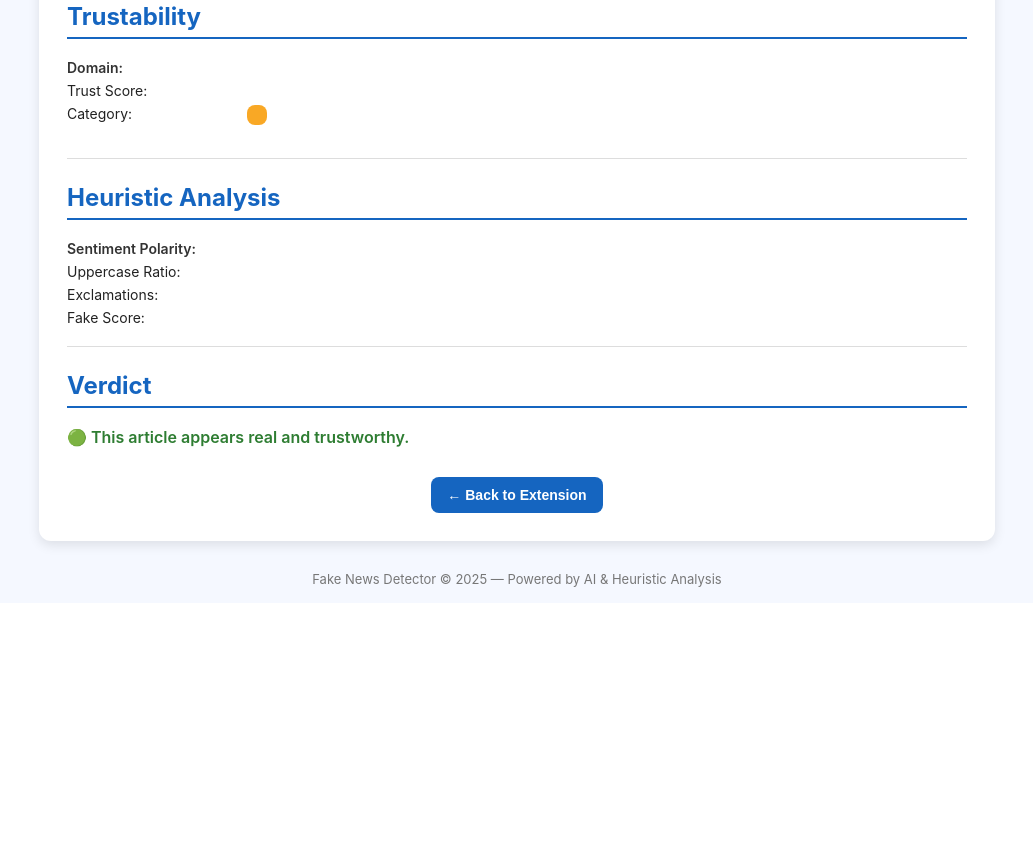
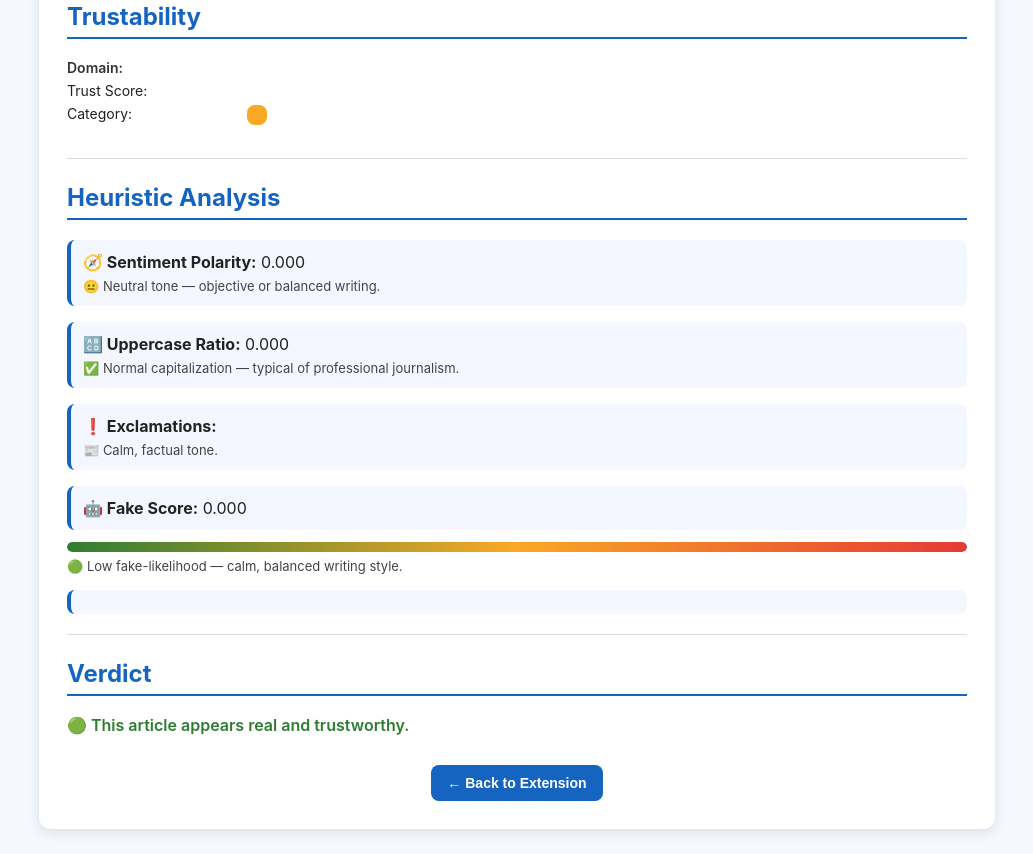
Before and after one commit to JazL0T/FakeNewsDetector, a Flask app: template backend/templates/full-report.html in a window 1280 px wide. Shown: the part 634-1488 px from the top of the page, without its empty margins (123-1156 px from the left). Before the commit the page ends 1221 px from the top, so only its background shows below. Run offline with Flask 3, Linux system fonts and the light colour scheme; the template is opened without the code that fills it, so the values that code supplies are empty.

Commit message:
Update full-report.html

```diff
--- a/backend/templates/full-report.html
+++ b/backend/templates/full-report.html
@@ -22,15 +22,8 @@
       box-shadow: 0 2px 8px rgba(0, 0, 0, 0.15);
     }
 
-    header h1 {
-      font-size: 20px;
-      margin: 0;
-    }
-
-    .username {
-      font-weight: 600;
-      font-size: 14px;
-    }
+    header h1 { font-size: 20px; margin: 0; }
+    .username { font-weight: 600; font-size: 14px; }
 
     main {
       max-width: 900px;
@@ -56,10 +49,7 @@
       font-size: 14px;
     }
 
-    .keyval div:first-child {
-      font-weight: 600;
-      color: #333;
-    }
+    .keyval div:first-child { font-weight: 600; color: #333; }
 
     .prediction {
       font-size: 18px;
@@ -83,12 +73,42 @@
       padding-bottom: 16px;
     }
 
-    .divider {
-      height: 1px;
-      background: #ddd;
-      margin: 20px 0;
+    .divider { height: 1px; background: #ddd; margin: 20px 0; }
+
+    /* === Heuristic Analysis Styles === */
+    .heuristics p {
+      background: #f4f7ff;
+      padding: 12px;
+      border-radius: 8px;
+      margin-bottom: 12px;
+      border-left: 4px solid #1565c0;
     }
 
+    .heuristics small {
+      color: #444;
+      display: block;
+      margin-top: 6px;
+      font-size: 13px;
+    }
+
+    /* Gauge bar for Fake Score */
+    .gauge {
+      height: 10px;
+      width: 100%;
+      background: #e0e0e0;
+      border-radius: 6px;
+      margin-top: 6px;
+      overflow: hidden;
+    }
+
+    .gauge-bar {
+      height: 100%;
+      border-radius: 6px;
+      background: linear-gradient(90deg, #2e7d32, #f9a825, #e53935);
+      transition: width 0.6s ease;
+    }
+
+    /* Evidence Section */
     .evidence-box {
       display: flex;
       flex-direction: column;
@@ -106,15 +126,8 @@
       transition: background 0.2s ease;
     }
 
-    .evidence-line.fake {
-      background: #ffcdd2;
-      border-left: 4px solid #e53935;
-    }
-
-    .evidence-line.real {
-      background: #c8e6c9;
-      border-left: 4px solid #2e7d32;
-    }
+    .evidence-line.fake { background: #ffcdd2; border-left: 4px solid #e53935; }
+    .evidence-line.real { background: #c8e6c9; border-left: 4px solid #2e7d32; }
 
     .evidence-tags {
       font-size: 12px;
@@ -136,14 +149,8 @@
     }
 
     button:hover { background-color: #0d47a1; }
-
     .center { text-align: center; margin-top: 20px; }
-
-    ul.reasons {
-      padding-left: 18px;
-      line-height: 1.6;
-      color: #333;
-    }
+    ul.reasons { padding-left: 18px; line-height: 1.6; color: #333; }
 
     @keyframes fadeIn {
       from { opacity: 0; transform: translateY(8px); }
@@ -151,10 +158,7 @@
     }
 
     ::-webkit-scrollbar { width: 8px; }
-    ::-webkit-scrollbar-thumb {
-      background: #c5cae9;
-      border-radius: 6px;
-    }
+    ::-webkit-scrollbar-thumb { background: #c5cae9; border-radius: 6px; }
     ::-webkit-scrollbar-thumb:hover { background: #9fa8da; }
   </style>
 </head>
@@ -169,11 +173,9 @@
       <h2>Scan Summary</h2>
       <div class="keyval">
         <div>Headline:</div> <div>{{ row[1] or "—" }}</div>
-        <div>URL:</div>
-        <div><a href="{{ row[2] }}" target="_blank">{{ row[2] }}</a></div>
+        <div>URL:</div> <div><a href="{{ row[2] }}" target="_blank">{{ row[2] }}</a></div>
         <div>Date:</div> <div>{{ row[8] }}</div>
       </div>
-
       <div style="margin-top:20px;">
         <span class="prediction {% if row[4] == '0' %}fake{% else %}trusted{% endif %}">
           Prediction: {% if row[4] == '0' %}Fake{% else %}Real{% endif %}
@@ -235,13 +237,62 @@
 
     <div class="divider"></div>
 
+    <!-- 🧠 Improved Heuristic Analysis Section -->
     <section>
       <h2>Heuristic Analysis</h2>
-      <div class="keyval">
-        <div>Sentiment Polarity:</div> <div>{{ heur.sentiment }}</div>
-        <div>Uppercase Ratio:</div> <div>{{ heur.uppercase_ratio }}</div>
-        <div>Exclamations:</div> <div>{{ heur.exclamations }}</div>
-        <div>Fake Score:</div> <div>{{ heur.fake_score }}</div>
+      <div class="heuristics">
+        <p>
+          <b>🧭 Sentiment Polarity:</b> {{ "%.3f"|format(heur.sentiment) }}
+          <small>
+            {% if heur.sentiment > 0.3 %}
+              😊 Positive tone — may indicate reassuring or optimistic reporting.
+            {% elif heur.sentiment < -0.3 %}
+              😠 Negative tone — emotionally charged, possibly manipulative.
+            {% else %}
+              😐 Neutral tone — objective or balanced writing.
+            {% endif %}
+          </small>
+        </p>
+
+        <p>
+          <b>🔠 Uppercase Ratio:</b> {{ "%.3f"|format(heur.uppercase_ratio) }}
+          <small>
+            {% if heur.uppercase_ratio > 0.2 %}
+              ⚠️ Excessive uppercase — could be exaggeration or emphasis.
+            {% else %}
+              ✅ Normal capitalization — typical of professional journalism.
+            {% endif %}
+          </small>
+        </p>
+
+        <p>
+          <b>❗ Exclamations:</b> {{ heur.exclamations }}
+          <small>
+            {% if heur.exclamations > 3 %}
+              🚨 Multiple exclamation marks — emotional or attention-grabbing.
+            {% elif heur.exclamations > 0 %}
+              ⚠️ Some emotional tone detected.
+            {% else %}
+              📰 Calm, factual tone.
+            {% endif %}
+          </small>
+        </p>
+
+        <p>
+          <b>🤖 Fake Score:</b> {{ "%.3f"|format(heur.fake_score) }}
+          <div class="gauge">
+            <div class="gauge-bar" style="width: {{ heur.fake_score * 100 }}%;"></div>
+          </div>
+          <small>
+            {% if heur.fake_score > 0.7 %}
+              🔴 High fake-likelihood — tone and style resemble fake/sensational content.
+            {% elif heur.fake_score > 0.4 %}
+              🟠 Moderate fake indicators — some emotional or exaggerated cues detected.
+            {% else %}
+              🟢 Low fake-likelihood — calm, balanced writing style.
+            {% endif %}
+          </small>
+        </p>
       </div>
     </section>
 
```
